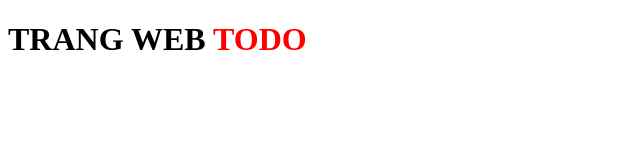
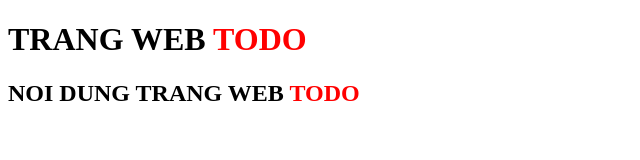
Before and after one commit to thienphucapexm-sudo/todo-web-final, a plain HTML site: page index.html in a window 1280 px wide. Shown: the whole page, without its empty margins (0-640 px from the left). Drawn offline with Linux system fonts and the light colour scheme.

Commit message:
bổ sung nội dung

```diff
--- a/index.html
+++ b/index.html
@@ -7,5 +7,6 @@
 </head>
 <body>
     <h1>TRANG WEB  <span style="color: rgb(255, 0, 0);">TODO</span></h1>
+    <h2>NOI DUNG TRANG WEB  <span style="color: rgb(255, 0, 0);">TODO</h2>
 </body>
 </html>
```
